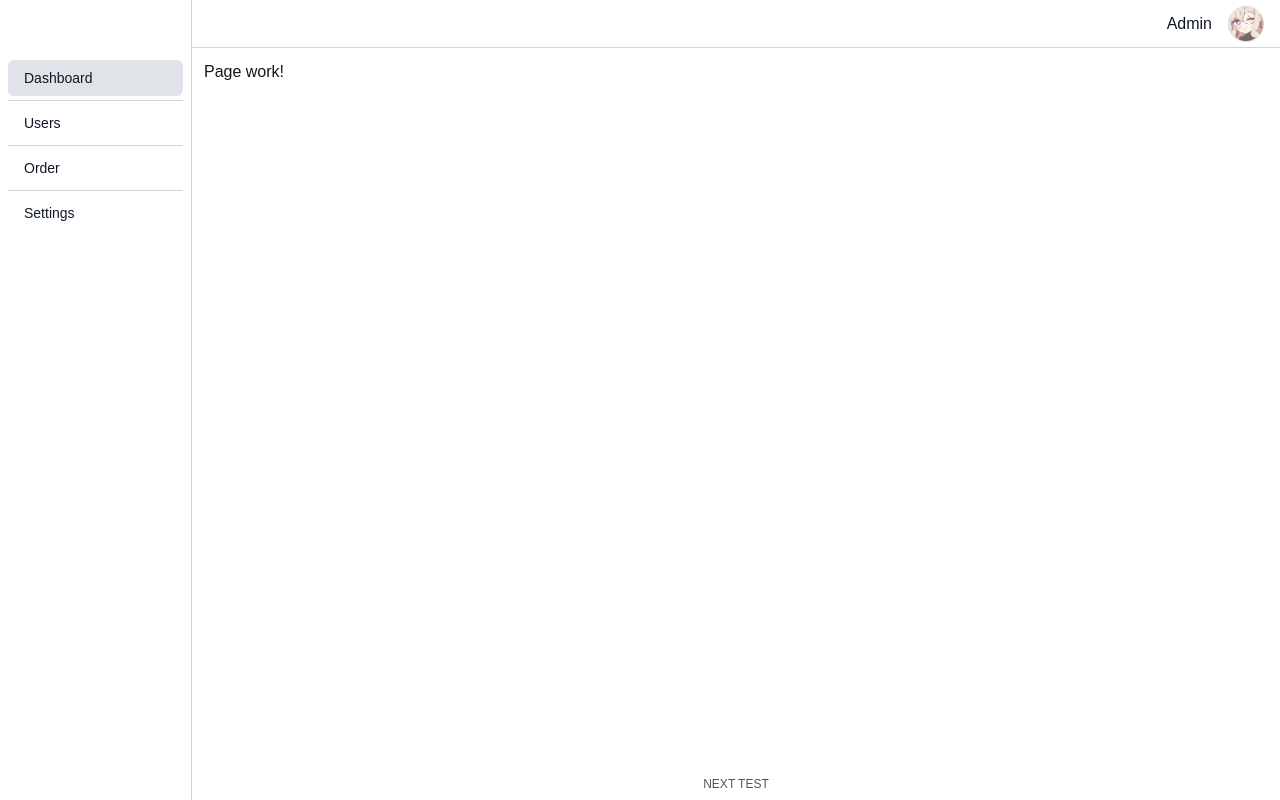
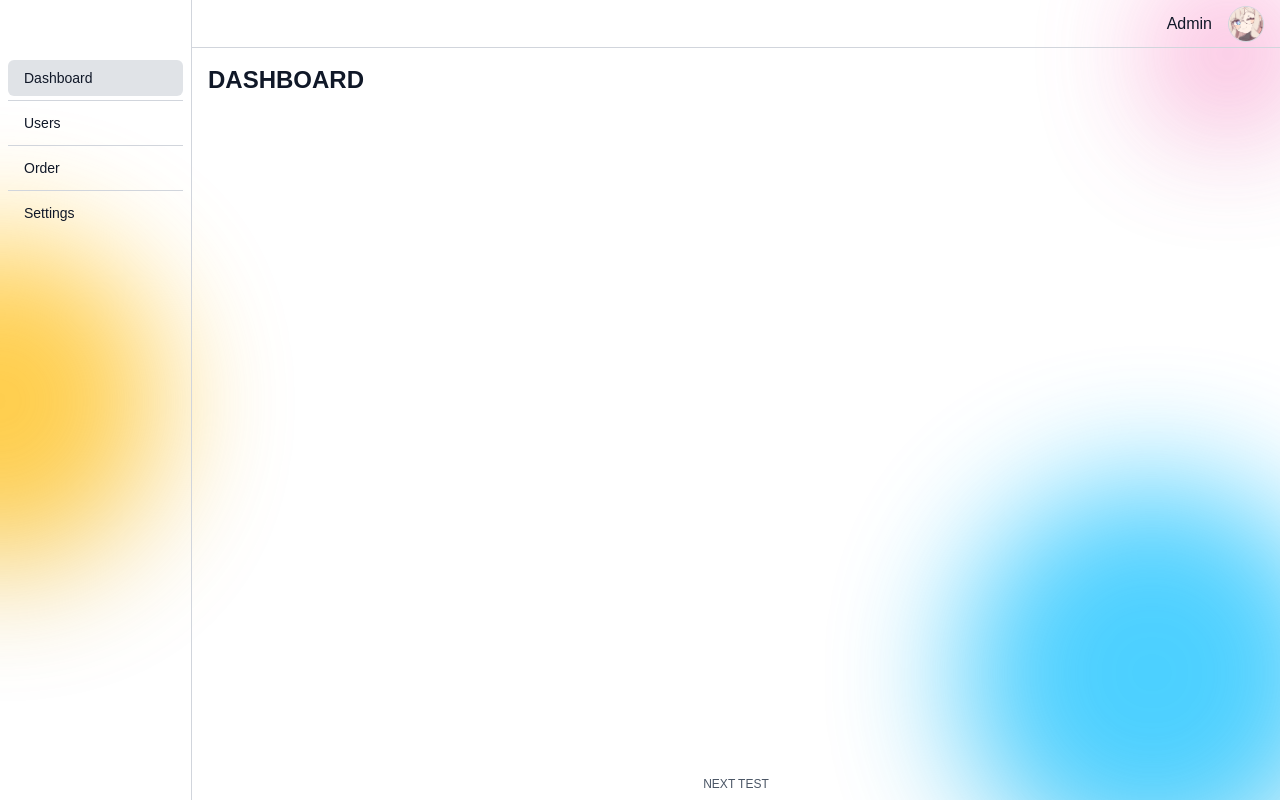
Before and after one commit to huynq-fouj/nextjs-supabase-sample, a Next.js app: page / in a window 1280 px wide. Built offline with nearby package versions, Linux system fonts and the light colour scheme.

Commit message:
add background, add title

```diff
--- /dev/null
+++ b/app/(pages)/(sites)/_layouts/Background.tsx
@@ -0,0 +1,12 @@
+export default function Background() {
+
+    return (
+        <div className="fixed top-0 left-0 h-lvh w-lvw z-0">
+            <div className="relative size-full">
+                <div className="absolute rounded-full size-80 bg-amber-400 shadow-2xl blur-3xl opacity-70 top-1/2 -translate-x-1/2 -translate-y-1/2"></div>
+                <div className="absolute rounded-full size-32 bg-pink-400 shadow-2xl blur-3xl opacity-70 -right-3 -top-3"></div>
+                <div className="absolute rounded-full size-96 bg-sky-400 shadow-2xl blur-3xl opacity-70 -right-16 -bottom-16"></div>
+            </div>
+        </div>
+    )
+}
--- /dev/null
+++ b/app/(pages)/(sites)/_layouts/Title.tsx
@@ -0,0 +1,8 @@
+import { cn } from "@/app/_utils/helpers/cn";
+import { ReactNode } from "react";
+
+export default function Title({ children, className }: Readonly<{ children: ReactNode; className?: string }>) {
+    return (
+        <h3 className={cn("mb-4 text-2xl text-gray-900 font-bold uppercase", className)}>{ children }</h3>
+    )
+}
--- a/app/(pages)/(sites)/layout.tsx
+++ b/app/(pages)/(sites)/layout.tsx
@@ -2,18 +2,22 @@ import { ReactNode } from "react";
 import Sidebar from "./_layouts/Sidebar";
 import Footer from "./_layouts/Footer";
 import Header from "./_layouts/Header";
+import Background from "./_layouts/Background";
 
 export default function SitesLayout({ children }: Readonly<{ children: ReactNode }>) {
     return (
-        <div className="flex">
+        <div className="relative">
+            <Background />
+            <div className="flex relative z-10">
                 <Sidebar />
                 <div className="grow min-w-0 pt-12 flex flex-col min-h-lvh relative">
                     <Header />
-                <main className="p-3">
+                    <main className="p-4">
                         {children}
                     </main>
                     <Footer />
                 </div>
             </div>
+        </div>
     )
 }
--- a/app/(pages)/(sites)/page.tsx
+++ b/app/(pages)/(sites)/page.tsx
@@ -1,5 +1,9 @@
+import Title from "./_layouts/Title";
+
 export default function Page() {
     return (
-        <div>Page work!</div>
+        <section className="w-full h-auto">
+            <Title>Dashboard</Title>
+        </section>
     )
 }
--- a/app/(pages)/(sites)/users/page.tsx
+++ b/app/(pages)/(sites)/users/page.tsx
@@ -1,5 +1,9 @@
+import Title from "../_layouts/Title";
+
 export default function UsersPage() {
     return (
-        <div>Users page work!</div>
+        <section className="w-full h-auto">
+            <Title>Users management</Title>
+        </section>
     )
 }
```
Lines whose indentation alone changed are shown as unchanged.
